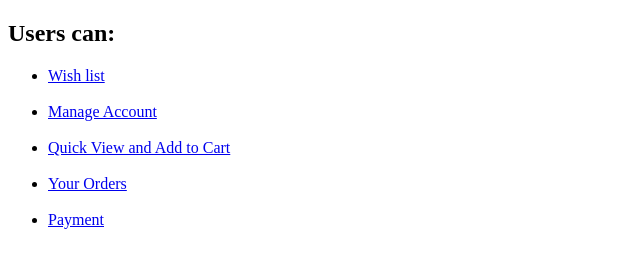
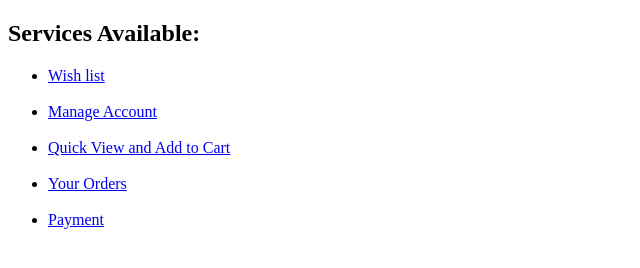
Before and after one commit to vasavi2015/Web-application-and-development, a plain HTML site: page frame31.html in a window 1280 px wide. Shown: the whole page, without its empty margins (0-640 px from the left). Drawn offline with Linux system fonts and the light colour scheme.

Commit message:
Update frame31.html

```diff
--- a/frame31.html
+++ b/frame31.html
@@ -5,7 +5,7 @@
         <title>third_frame</title>
     </head>
     <body>
-        <h2>Users can:</h2>
+        <h2>Services Available:</h2>
         <ul>
             <li><a href="wish.html" target="frame32">Wish list</a><br><br></li>
             <li><a href="account.html" target="frame32">Manage Account</a><br><br> </li>
```
